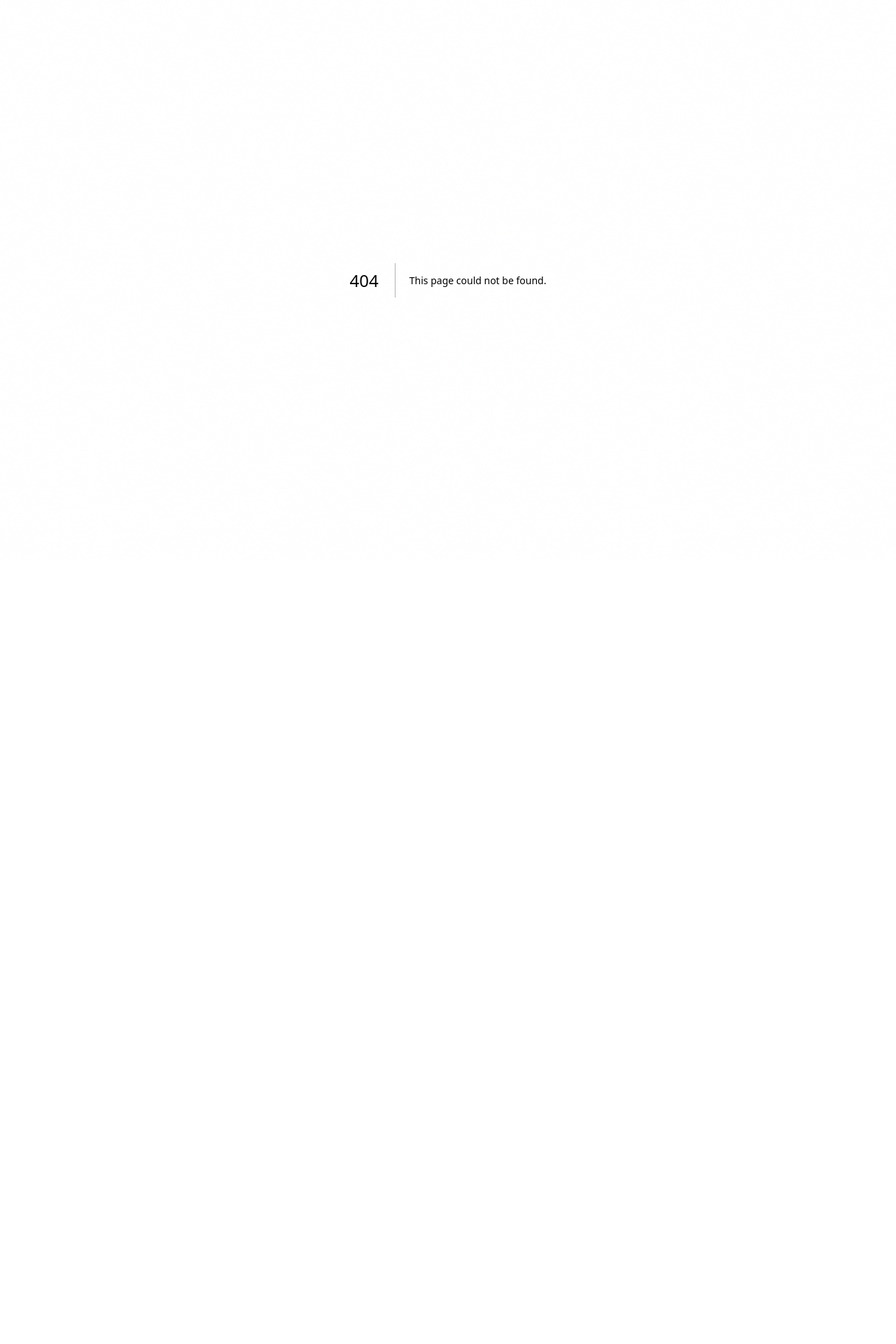
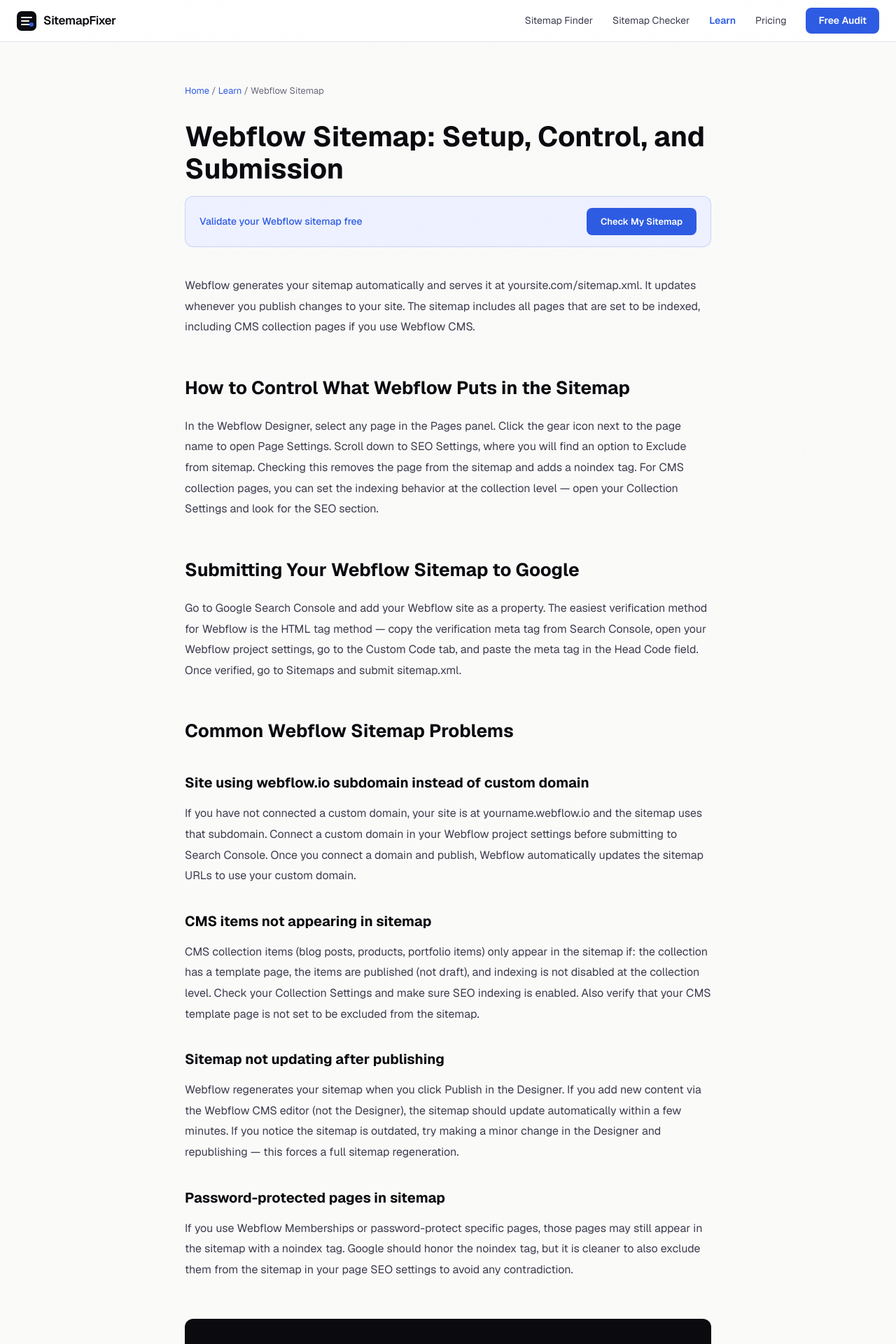
Before and after one commit to Watermelon-Coctail-Bar/sitemap-fixer, a Next.js app: page /learn/webflow-sitemap in a window 1280 px wide. Before the commit this address had no page. Shown: the top 1920 px of the page at 70% size. Before the commit the page ends 800 px from the top, so only its background shows below. Built offline with nearby package versions, Linux system fonts and the light colour scheme.

Commit message:
Create page.tsx

```diff
--- /dev/null
+++ b/src/app/learn/webflow-sitemap/page.tsx
@@ -0,0 +1,50 @@
+import type { Metadata } from 'next';
+export const metadata: Metadata = {
+  title: 'Webflow Sitemap: How It Works and How to Submit It | SitemapFixer',
+  description: "Webflow automatically generates your sitemap. Learn where to find it, how to exclude pages, and how to submit it to Google Search Console.",
+  alternates: { canonical: 'https://sitemapfixer.com/learn/webflow-sitemap' },
+};
+export default function Page() {
+  return (
+    <div style={{ maxWidth: 800, margin: '0 auto', padding: '60px 24px' }}>
+      <nav style={{ fontSize: 13, color: '#6b6b7d', marginBottom: 32 }}>
+        <a href="/" style={{ color: '#2d5be3', textDecoration: 'none' }}>Home</a>{' / '}
+        <a href="/learn" style={{ color: '#2d5be3', textDecoration: 'none' }}>Learn</a>{' / '}
+        <span>Webflow Sitemap</span>
+      </nav>
+      <h1 style={{ fontSize: 40, fontWeight: 700, color: '#0a0a0f', marginBottom: 16, lineHeight: 1.15 }}>Webflow Sitemap: Setup, Control, and Submission</h1>
+      <div style={{ background: '#eef1ff', border: '1px solid rgba(45,91,227,0.2)', borderRadius: 12, padding: '16px 20px', marginBottom: 40, display: 'flex', alignItems: 'center', justifyContent: 'space-between', gap: 16 }}>
+        <span style={{ fontSize: 14, color: '#2d5be3', fontWeight: 500 }}>Validate your Webflow sitemap free</span>
+        <a href="/" style={{ background: '#2d5be3', color: 'white', padding: '10px 20px', borderRadius: 8, textDecoration: 'none', fontWeight: 600, fontSize: 13 }}>Check My Sitemap</a>
+      </div>
+      <div style={{ fontSize: 16, color: '#3d3d4f', lineHeight: 1.85 }}>
+        <p style={{ marginBottom: 24 }}>Webflow generates your sitemap automatically and serves it at yoursite.com/sitemap.xml. It updates whenever you publish changes to your site. The sitemap includes all pages that are set to be indexed, including CMS collection pages if you use Webflow CMS.</p>
+
+        <h2 style={{ fontSize: 26, fontWeight: 700, color: '#0a0a0f', marginTop: 48, marginBottom: 16 }}>How to Control What Webflow Puts in the Sitemap</h2>
+        <p style={{ marginBottom: 24 }}>In the Webflow Designer, select any page in the Pages panel. Click the gear icon next to the page name to open Page Settings. Scroll down to SEO Settings, where you will find an option to Exclude from sitemap. Checking this removes the page from the sitemap and adds a noindex tag. For CMS collection pages, you can set the indexing behavior at the collection level — open your Collection Settings and look for the SEO section.</p>
+
+        <h2 style={{ fontSize: 26, fontWeight: 700, color: '#0a0a0f', marginTop: 48, marginBottom: 16 }}>Submitting Your Webflow Sitemap to Google</h2>
+        <p style={{ marginBottom: 24 }}>Go to Google Search Console and add your Webflow site as a property. The easiest verification method for Webflow is the HTML tag method — copy the verification meta tag from Search Console, open your Webflow project settings, go to the Custom Code tab, and paste the meta tag in the Head Code field. Once verified, go to Sitemaps and submit sitemap.xml.</p>
+
+        <h2 style={{ fontSize: 26, fontWeight: 700, color: '#0a0a0f', marginTop: 48, marginBottom: 16 }}>Common Webflow Sitemap Problems</h2>
+
+        <h3 style={{ fontSize: 20, fontWeight: 700, color: '#0a0a0f', marginTop: 32, marginBottom: 10 }}>Site using webflow.io subdomain instead of custom domain</h3>
+        <p style={{ marginBottom: 24 }}>If you have not connected a custom domain, your site is at yourname.webflow.io and the sitemap uses that subdomain. Connect a custom domain in your Webflow project settings before submitting to Search Console. Once you connect a domain and publish, Webflow automatically updates the sitemap URLs to use your custom domain.</p>
+
+        <h3 style={{ fontSize: 20, fontWeight: 700, color: '#0a0a0f', marginTop: 32, marginBottom: 10 }}>CMS items not appearing in sitemap</h3>
+        <p style={{ marginBottom: 24 }}>CMS collection items (blog posts, products, portfolio items) only appear in the sitemap if: the collection has a template page, the items are published (not draft), and indexing is not disabled at the collection level. Check your Collection Settings and make sure SEO indexing is enabled. Also verify that your CMS template page is not set to be excluded from the sitemap.</p>
+
+        <h3 style={{ fontSize: 20, fontWeight: 700, color: '#0a0a0f', marginTop: 32, marginBottom: 10 }}>Sitemap not updating after publishing</h3>
+        <p style={{ marginBottom: 24 }}>Webflow regenerates your sitemap when you click Publish in the Designer. If you add new content via the Webflow CMS editor (not the Designer), the sitemap should update automatically within a few minutes. If you notice the sitemap is outdated, try making a minor change in the Designer and republishing — this forces a full sitemap regeneration.</p>
+
+        <h3 style={{ fontSize: 20, fontWeight: 700, color: '#0a0a0f', marginTop: 32, marginBottom: 10 }}>Password-protected pages in sitemap</h3>
+        <p style={{ marginBottom: 24 }}>If you use Webflow Memberships or password-protect specific pages, those pages may still appear in the sitemap with a noindex tag. Google should honor the noindex tag, but it is cleaner to also exclude them from the sitemap in your page SEO settings to avoid any contradiction.</p>
+      </div>
+      <div style={{ background: '#0a0a0f', borderRadius: 12, padding: '32px', textAlign: 'center', marginTop: 56 }}>
+        <div style={{ fontSize: 20, fontWeight: 700, color: 'white', marginBottom: 8 }}>Check your Webflow sitemap for issues</div>
+        <div style={{ color: '#9999aa', marginBottom: 20, fontSize: 14 }}>Free — finds errors in 60 seconds</div>
+        <a href="/" style={{ background: 'white', color: '#0a0a0f', padding: '14px 28px', borderRadius: 8, textDecoration: 'none', fontWeight: 700 }}>Analyze My Sitemap Free</a>
+      </div>
+    </div>
+  );
+}
```
